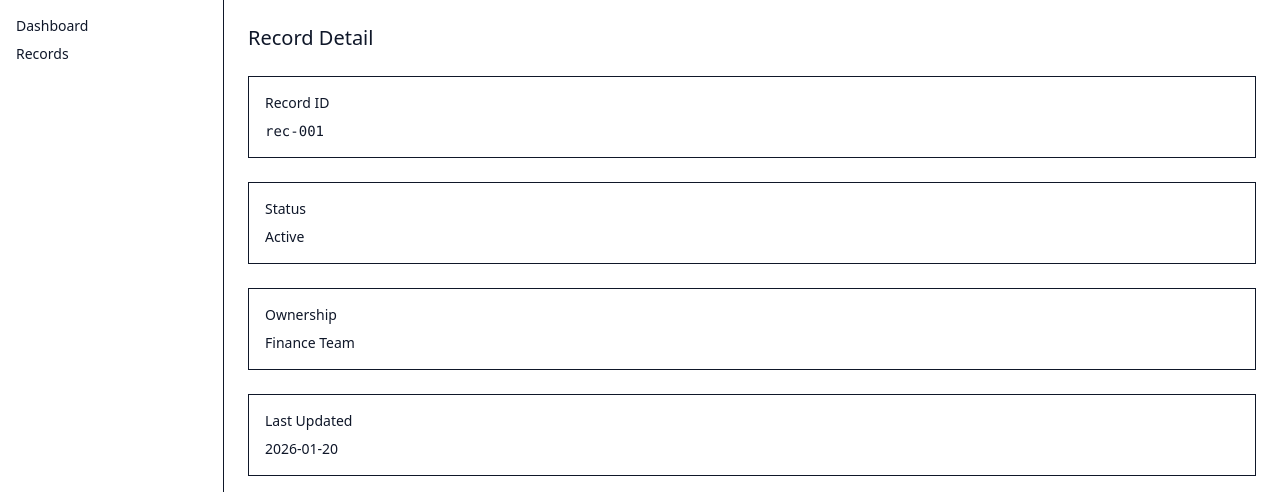
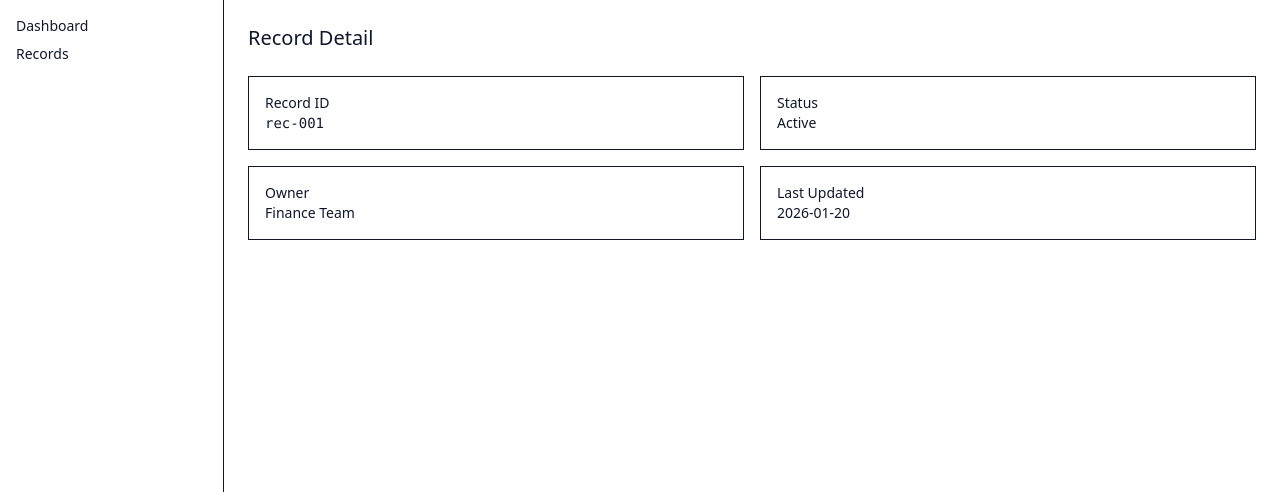
Before and after one commit to joelofeni/ops-console, a Next.js app: page /ops/records/rec-001 in a window 1280 px wide. Shown: the top 492 px of the page. Built offline with nearby package versions, Linux system fonts and the light colour scheme.

Commit message:
feat: polish ops console with status badges and denser views

```diff
--- a/app/(ops)/ops/records/[id]/page.tsx
+++ b/app/(ops)/ops/records/[id]/page.tsx
@@ -9,25 +9,27 @@ export default async function RecordDetailPage({
     <div className="space-y-6">
       <h1 className="text-xl font-medium">Record Detail</h1>
 
-      <section className="border border-border p-4 space-y-2">
+      <div className="grid grid-cols-2 gap-4">
+        <div className="border border-border p-4">
           <div className="text-sm text-muted">Record ID</div>
           <div className="font-mono text-sm">{id}</div>
-      </section>
+        </div>
 
-      <section className="border border-border p-4 space-y-2">
+        <div className="border border-border p-4">
           <div className="text-sm text-muted">Status</div>
           <div className="text-sm">Active</div>
-      </section>
+        </div>
 
-      <section className="border border-border p-4 space-y-2">
-        <div className="text-sm text-muted">Ownership</div>
+        <div className="border border-border p-4">
+          <div className="text-sm text-muted">Owner</div>
           <div className="text-sm">Finance Team</div>
-      </section>
+        </div>
 
-      <section className="border border-border p-4 space-y-2">
+        <div className="border border-border p-4">
           <div className="text-sm text-muted">Last Updated</div>
           <div className="text-sm">2026-01-20</div>
-      </section>
+        </div>
+      </div>
     </div>
   );
 }
--- a/app/(ops)/ops/records/page.tsx
+++ b/app/(ops)/ops/records/page.tsx
@@ -15,16 +15,31 @@ export default function RecordsPage() {
             <th className="border border-border p-2 text-left">Updated</th>
           </tr>
         </thead>
+
         <tbody>
           {records.map((r) => (
-            <tr key={r.id} className="hover:bg-muted/50">
+            <tr
+              key={r.id}
+              className="hover:bg-muted/50 focus-within:bg-muted/50"
+            >
               <td className="border border-border p-2">
                 <Link href={`/ops/records/${r.id}`} className="underline">
                   {r.name}
                 </Link>
               </td>
+
               <td className="border border-border p-2">{r.owner}</td>
-              <td className="border border-border p-2">{r.status}</td>
+
+              <td className="border border-border p-2">
+                <span
+                  className={`badge ${
+                    r.status === "active" ? "badge--active" : "badge--inactive"
+                  }`}
+                >
+                  {r.status}
+                </span>
+              </td>
+
               <td className="border border-border p-2">{r.updatedAt}</td>
             </tr>
           ))}
--- a/styles/components.css
+++ b/styles/components.css
@@ -0,0 +1,21 @@
+@layer components {
+    .badge {
+      display: inline-flex;
+      align-items: center;
+      padding: 2px 8px;
+      border-radius: var(--radius-sm);
+      font-size: 12px;
+      line-height: 1.2;
+      border: 1px solid hsl(var(--color-border));
+    }
+
+    .badge--active {
+      background: hsl(var(--color-success) / 0.1);
+      color: hsl(var(--color-success));
+    }
+
+    .badge--inactive {
+      background: hsl(var(--color-muted));
+      color: hsl(var(--color-fg));
+    }
+  }
--- /dev/null
+++ b/types/globals.d.ts
@@ -0,0 +1 @@
+declare module "*.css";
```
Lines whose indentation alone changed are shown as unchanged.
